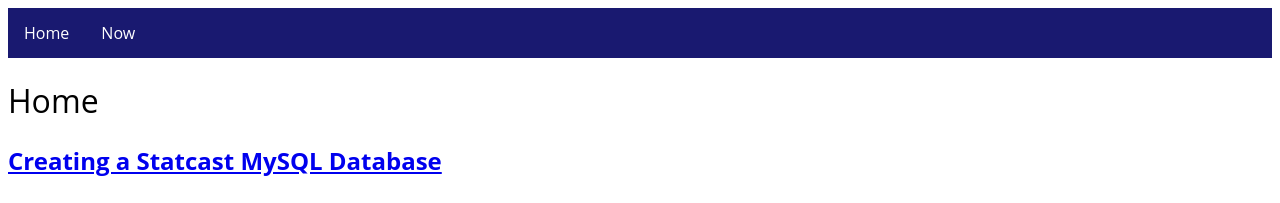
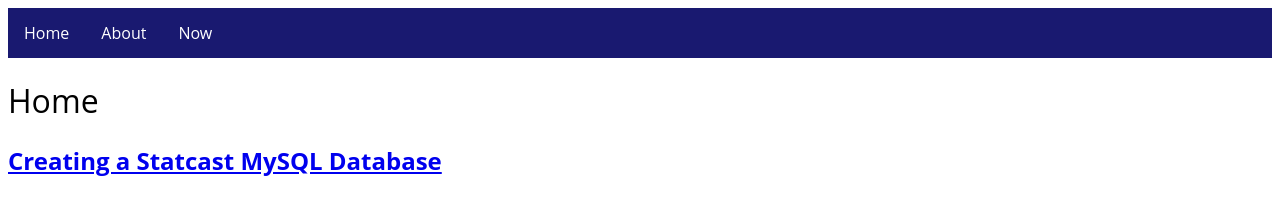
Before and after one commit to milesok/milesok.github.io, a Jekyll site: the page built from index.md, in a window 1280 px wide. Shown: the top 203 px of the page. Built offline with Jekyll 4.4.1, drawn with Linux system fonts in a browser that asks for light colours.

Commit message:
Update navigation.yml

```diff
--- a/_data/navigation.yml
+++ b/_data/navigation.yml
@@ -1,4 +1,6 @@
 - name: Home
   link: /
+- name: About
+  link: /about
 - name: Now
   link: /now
```
